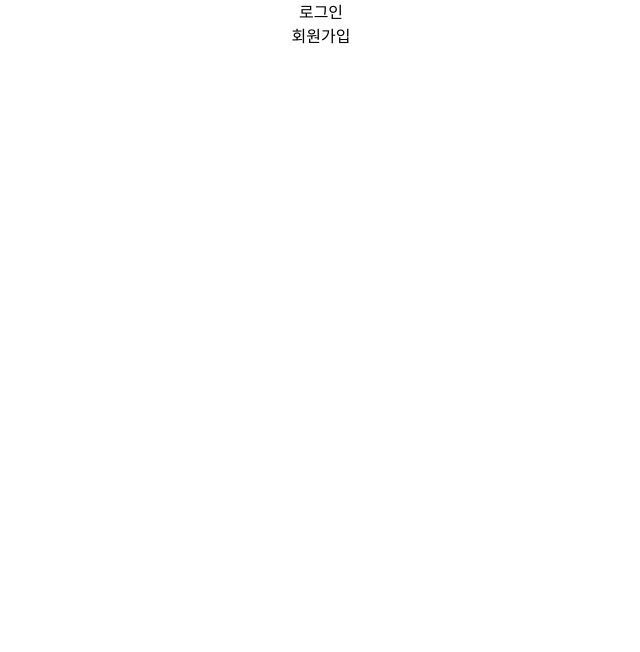
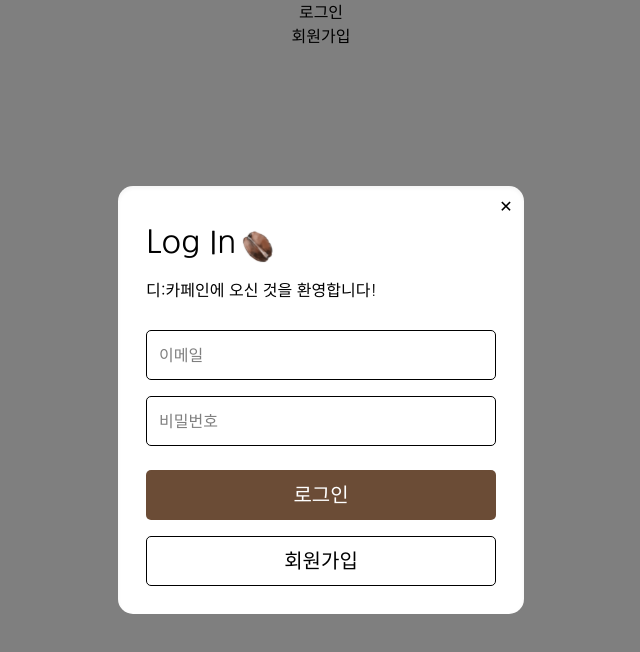
Before and after one commit to de-caffeine/de-caffeine, a React (Vite) app: page / in a window 1280 px wide. Both pictures are taken after a click on the button "로그인". Shown: the top 652 px of the page, without its empty margins (319-959 px from the left). Built offline with nearby package versions, Linux system fonts and the light colour scheme.

Commit message:
✨ Feat: Implement LoginPopup component with email and password fields

```diff
--- a/src/components/molecules/LoginPopup.tsx
+++ b/src/components/molecules/LoginPopup.tsx
@@ -1,7 +1,108 @@
-export default function LoginPopup() {
+import { useState } from 'react';
+import { login } from '../../api/auth'; // 로그인 API
+import { AxiosError } from 'axios';
+import coffeeBean from '../../assets/images/CoffeeBean.svg';
+
+export default function LoginPopup({
+  onClose,
+  onSwitchToSignup,
+}: {
+  onClose: () => void;
+  onSwitchToSignup: () => void;
+}) {
+  const [email, setEmail] = useState('');
+  const [password, setPassword] = useState('');
+  const [error, setError] = useState('');
+
+  const handleLogin = async () => {
+    setError('');
+
+    if (!email || !password) {
+      setError('이메일과 비밀번호를 모두 입력해주세요.');
+      return;
+    }
+
+    try {
+      const res = await login(email, password);
+      localStorage.setItem('accessToken', res.token); // 로그인 성공 시 토큰 저장
+      onClose(); // 팝업 닫기
+    } catch (err) {
+      let msg = '알 수 없는 오류가 발생했습니다.';
+      const axiosError = err as AxiosError<{ message?: string }>;
+      msg =
+        (typeof axiosError.response?.data === 'string'
+          ? axiosError.response.data
+          : axiosError.response?.data?.message) ||
+        axiosError.message ||
+        msg;
+
+      // 이메일 중복 오류 처리
+      if (
+        axiosError.response?.status === 400 &&
+        msg.includes(
+          'Your email and password combination does not match an account.',
+        )
+      ) {
+        setError('이메일 또는 패스워드가 일치하지 않습니다.');
+        console.log(msg);
+        return;
+      }
+
+      setError(msg);
+    }
+  };
+
   return (
-    <>
-      <div></div>
-    </>
+    <div className="fixed inset-0 flex items-center justify-center bg-black/50">
+      <div className="nanum-gothic-regular relative rounded-[15px] bg-white p-7 shadow-inner">
+        <button
+          onClick={onClose}
+          className="absolute top-2 right-2 h-5 w-5 cursor-pointer"
+        >
+          ✕
+        </button>
+        <div className="flex items-center pt-1 pb-3">
+          <div className="text-[32px]">Log In</div>
+          <img
+            src={coffeeBean}
+            alt="coffeeBeanIcon"
+            className="translate-1 translate-y-1"
+          />
+        </div>
+        <div className="text-[16px]">디:카페인에 오신 것을 환영합니다!</div>
+
+        <div className="flex flex-col gap-4 pt-7">
+          <input
+            type="text"
+            placeholder="이메일"
+            value={email}
+            onChange={(e) => setEmail(e.target.value)}
+            className="h-[50px] w-[350px] rounded-[5px] border p-3"
+          />
+          <input
+            type="password"
+            placeholder="비밀번호"
+            value={password}
+            onChange={(e) => setPassword(e.target.value)}
+            className="h-[50px] w-[350px] rounded-[5px] border p-3"
+          />
+
+          {error && <div className="text-sm text-red-500">{error}</div>}
+
+          <button
+            onClick={handleLogin}
+            className="mt-2 h-[50px] w-full cursor-pointer rounded-[5px] bg-[#6b4c36] text-[20px] text-white"
+          >
+            로그인
+          </button>
+          <button
+            onClick={onSwitchToSignup}
+            className="h-[50px] w-full cursor-pointer rounded-[5px] border text-[20px]"
+          >
+            회원가입
+          </button>
+        </div>
+      </div>
+    </div>
   );
 }
```
